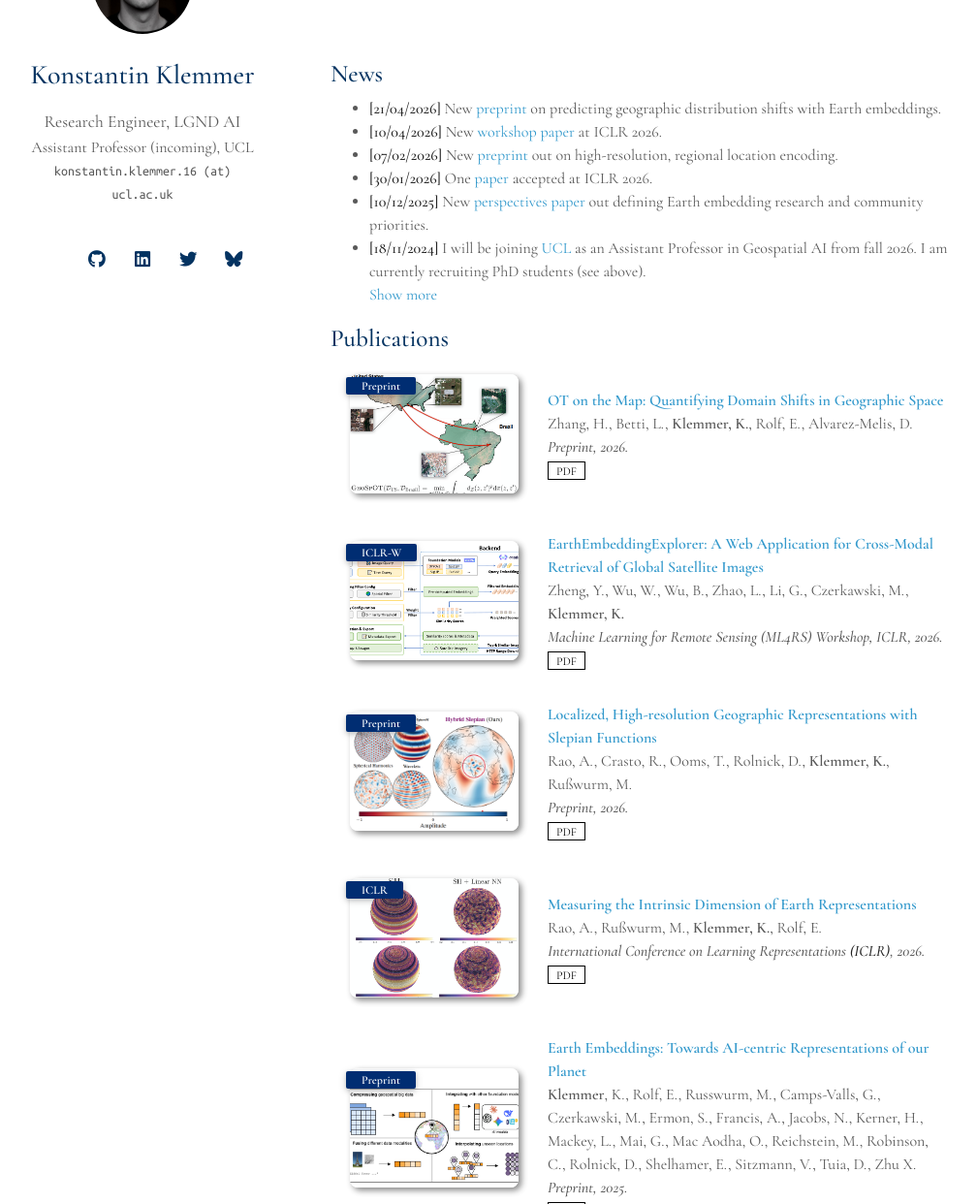
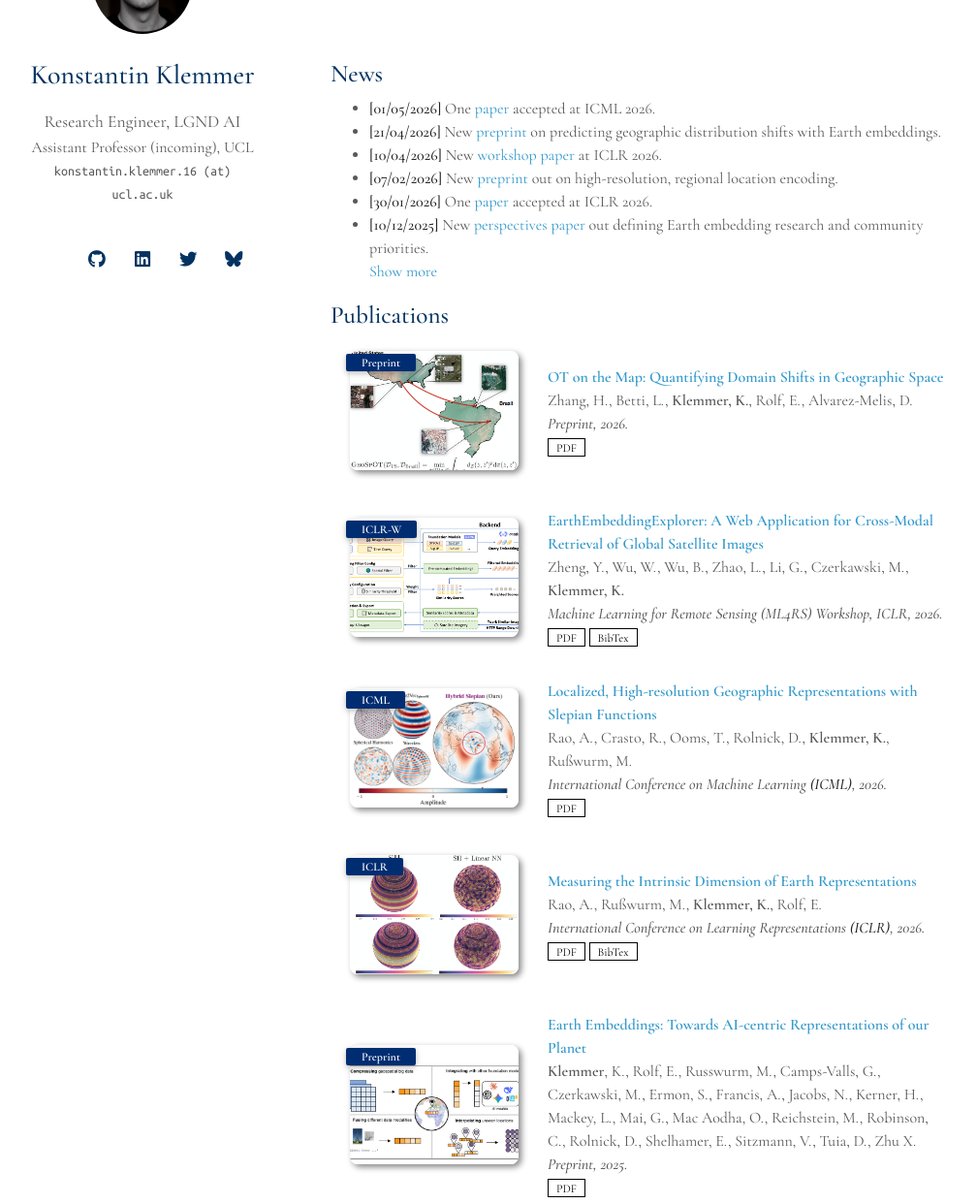
Before and after one commit to konstantinklemmer/konstantinklemmer.github.io, a Jekyll site: the page built from index.md, in a window 1280 px wide and 1400 px high, scrolled down 530 px, cut to the strip 158-1400 px from the top of the window. Shown: the whole strip at 97% size, without its empty margins (129-1137 px from the left). Built offline with Jekyll 4.4.1, drawn with Linux system fonts in a browser that asks for light colours; a style sheet for code colours, icons or effects is not loaded; our own code applies the rules of GitHub Pages for plain Markdown files.

Commit message:
Update publications / ICML 2026

```diff
--- a/_includes/news.md
+++ b/_includes/news.md
@@ -3,15 +3,16 @@
 <h2 style="margin: 60px 0px 10px;">News</h2>
 
 <ul>
+<li><strong>[01/05/2026]</strong> One <a href="https://arxiv.org/abs/2602.00392"> paper</a> accepted at ICML 2026.</li>
 <li><strong>[21/04/2026]</strong> New <a href="https://arxiv.org/abs/2604.16220">preprint</a> on predicting geographic distribution shifts with Earth embeddings.</li>
 <li><strong>[10/04/2026]</strong> New <a href="https://arxiv.org/abs/2603.29441">workshop paper</a> at ICLR 2026.</li>
 <li><strong>[07/02/2026]</strong> New <a href="https://arxiv.org/abs/2602.00392">preprint</a> out on high-resolution, regional location encoding.</li>
 <li><strong>[30/01/2026]</strong> One <a href="https://arxiv.org/abs/2511.02101"> paper</a> accepted at ICLR 2026.</li>
 <li><strong>[10/12/2025]</strong> New <a href="https://eartharxiv.org/repository/view/11083/">perspectives paper</a> out defining Earth embedding research and community priorities.</li>
-<li><strong>[18/11/2024]</strong> I will be joining <a href="https://www.ucl.ac.uk/">UCL</a> as an Assistant Professor in Geospatial AI from fall 2026. I am currently recruiting PhD students (see above).</li>
 
 <a href="javascript:toggle_vis('newsmore')">Show more</a>
 <div id="newsmore" style="display:none">
+  <li><strong>[18/11/2024]</strong> I will be joining <a href="https://www.ucl.ac.uk/">UCL</a> as an Assistant Professor in Geospatial AI from fall 2026. I am currently recruiting PhD students (see above).</li>
   <li><strong>[09/11/2025]</strong> New <a href="https://arxiv.org/abs/2511.02101">preprint</a> out on the intrinsic dimensions of Earth embeddings.</li>
   <li><strong>[08/08/2025]</strong> I have joined <a href="https://lgnd.io/">LGND AI</a> as principal AI research engineer.</li>
   <li><strong>[29/04/2025]</strong> We presented two papers [<a href="https://www.climatechange.ai/papers/iclr2025/20">1</a>,<a href="https://www.climatechange.ai/papers/iclr2025/25">2</a>] at the ICLR 2025 workshops on "Tackling Climate Change with Machine Learning", "ML for Remote Sensing" and "ML for Multiscale Processes".</li>
```
Also changed, not shown: _data/publications.yml (+6 -6 lines).
